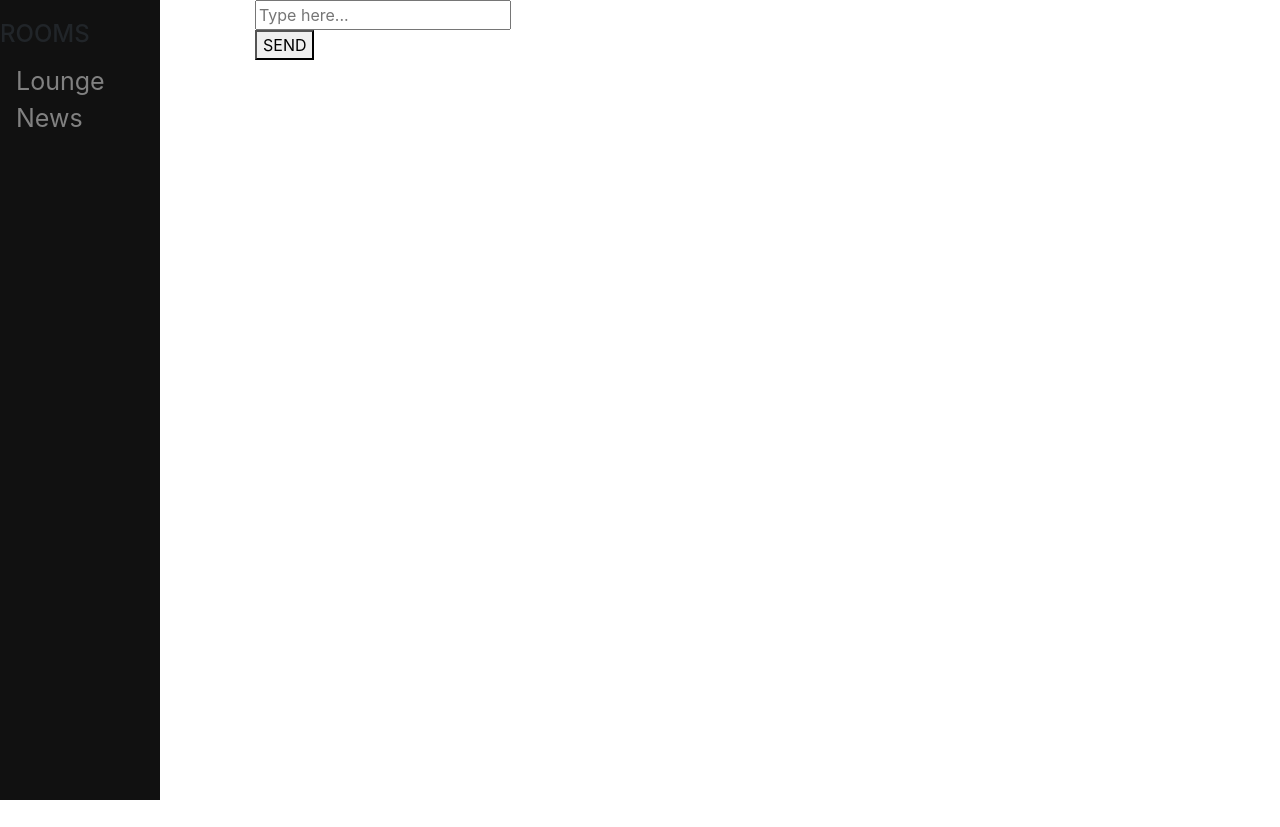
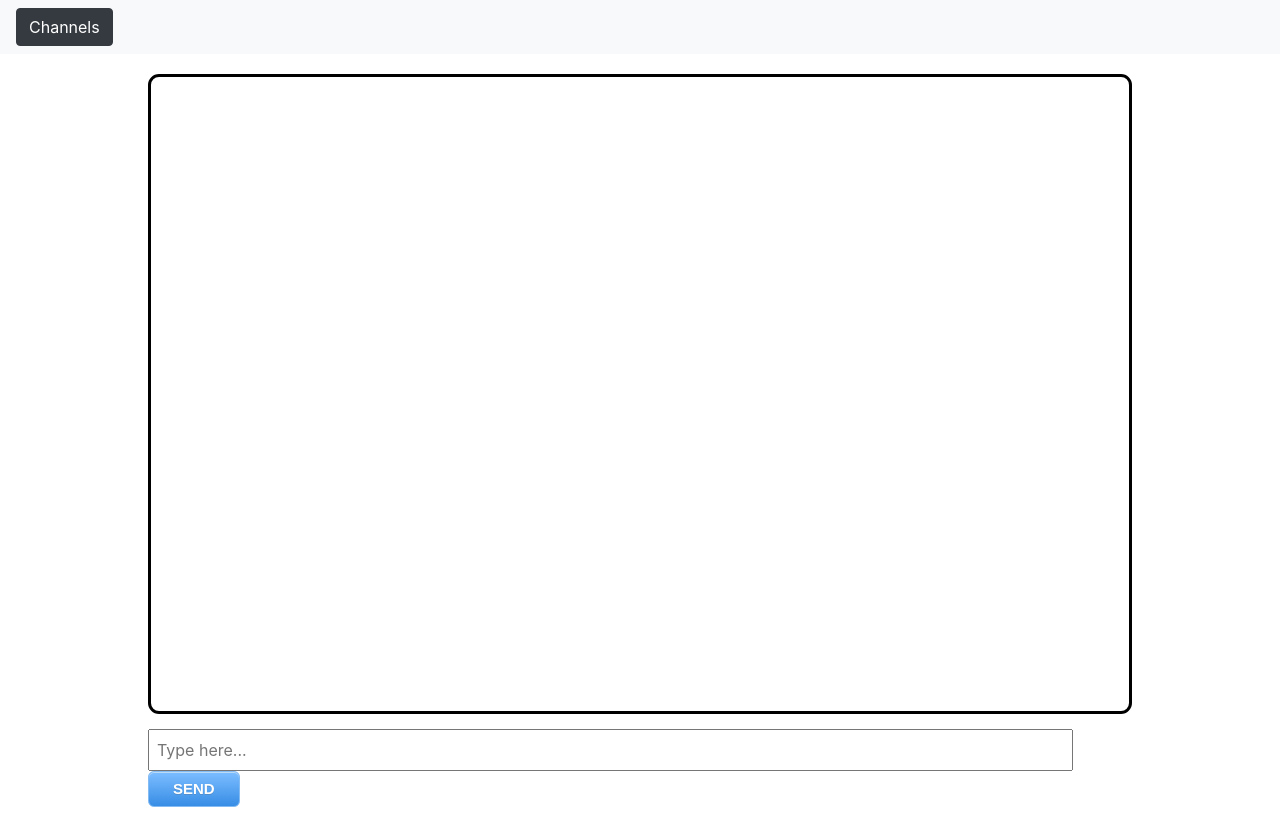
Before and after one commit to Leidhe/project2, a Flask app: page / in a window 1280 px wide. Before the commit the page ends 800 px from the top, so only its background shows below. Run offline with Flask 2, Linux system fonts and the light colour scheme; some libraries are stand-ins or nearby versions.

Commit message:
90% finish ui

```diff
--- a/static/css/style.css
+++ b/static/css/style.css
@@ -1,55 +1,184 @@
-/* The sidebar menu */
-
 .sidenav {
     height: 100%;
-    /* Full-height: remove this if you want "auto" height */
-    width: 160px;
-    /* Set the width of the sidebar */
+    /* 100% Full-height */
+    width: 0;
+    /* 0 width - change this with JavaScript */
     position: fixed;
-    /* Fixed Sidebar (stay in place on scroll) */
+    /* Stay in place */
     z-index: 1;
     /* Stay on top */
     top: 0;
     /* Stay at the top */
     left: 0;
     background-color: #111;
-    /* Black */
+    /* Black*/
     overflow-x: hidden;
     /* Disable horizontal scroll */
-    padding-top: 20px;
+    padding-top: 60px;
+    /* Place content 60px from the top */
+    transition: 0.5s;
+    /* 0.5 second transition effect to slide in the sidenav */
 }
 
-/* The navigation menu links */
-
 .sidenav ul {
-    padding: 6px 8px 6px 16px;
+    padding: 8px 8px 8px 32px;
     text-decoration: none;
     font-size: 25px;
     color: #818181;
     display: block;
+    transition: 0.3s;
 }
 
-/* When you mouse over the navigation links, change their color */
+.sidenav .closebtn {
+    position: absolute;
+    top: 0;
+    right: 25px;
+    font-size: 36px;
+    margin-left: 50px;
+}
+
+.sidenav li {
+    margin-top: 2%;
+}
 
 .sidenav li:hover {
-    color: #f1f1f1;
+    color: grey;
 }
 
-/* Style page content */
-
 #main {
-    margin-left: 160px;
-    /* Same as the width of the sidebar */
-    padding: 0px 10px;
+    transition: margin-left .5s;
+    padding: 20px;
+    width: 80%;
+    height: 100%;
+    margin-left: 10%;
+    margin-right: 10%;
 }
 
-/* On smaller screens, where height is less than 450px, change the style of the sidebar (less padding and a smaller font size) */
+#title {
+    margin-top: 15%;
+    color: white;
+}
 
-@media screen and (max-height: 450px) {
+#channels {
+    margin-top: 5%;
+}
+
+#add-channel {
+    text-decoration: none;
+    margin-right: 7px;
+    transition: 0s;
+    min-width: 300px;
+}
+
+#add-new-channel {
+    padding: 3px;
+    font-size: 16px;
+    border-style: solid;
+    border-width: 2px;
+    border-radius: 8px;
+    border-color: #291ec2;
+    box-shadow: 1px 0px 4px 0px rgba(42, 42, 42, .75);
+}
+
+#add-new-channel.focus {
+    outline: none;
+}
+
+#main-nav {
+    transition: margin-left .5s;
+}
+
+.chat {
+    border: 2px solid #dedede;
+    background-color: #f1f1f1;
+    border-radius: 10px;
+    padding: 10px;
+    margin: 10px 0;
+    width: 50%;
+    margin-left: 2%;
+    word-break: break-all;
+}
+
+.time-right {
+    color: #aaa;
+    display: inline;
+
+}
+
+p {
+    margin: 0;
+    padding: 0;
+}
+
+#display-messages-pannel {
+    width: 100%;
+    height: 80vh;
+    overflow-y: scroll;
+    border: 3px solid #000000;
+    border-radius: 11px;
+    -moz-border-radius: 11px;
+    -webkit-border-radius: 11px;
+}
+
+#input-message {
+    padding-top: 1.5%;
+    text-decoration: none;
+    transition: 0s;
+}
+
+#user_message {
+    width: 94%;
+    padding: 7px
+}
+
+#send_message {
+    box-shadow: inset 0px 1px 0px 0px #bbdaf7;
+    background: linear-gradient(to bottom, #79bbff 5%, #378de5 100%);
+    background-color: #79bbff;
+    border-radius: 6px;
+    border: 1px solid #84bbf3;
+    display: inline-block;
+    cursor: pointer;
+    color: #ffffff;
+    font-family: Arial;
+    font-size: 15px;
+    font-weight: bold;
+    padding: 6px 24px;
+    text-decoration: none;
+    text-shadow: 0px 1px 0px #528ecc;
+}
+
+#send_message:hover {
+    background: linear-gradient(to bottom, #378de5 5%, #79bbff 100%);
+    background-color: #378de5;
+}
+
+#send_message:active {
+    position: relative;
+    top: 1px;
+}
+
+@media (max-width: 700px) {
     .sidenav {
         padding-top: 15px;
     }
-    .sidenav ul {
+    .sidenav a {
         font-size: 18px;
     }
+    .chat {
+        width: 95%;
+    }
+    #display-messages-pannel {
+        width: 100%;
+        height: 70vh;
+        overflow-y: scroll;
+        border: none;
+    }
+    #user_message {
+        width: 79%;
+        padding: 7px
+    }
+    #send_message {
+        padding: 7px 3px;
+    }
 }
--- a/static/scripts/index.js
+++ b/static/scripts/index.js
@@ -4,12 +4,7 @@ if (!localStorage.getItem('username'))
 
 
 document.addEventListener('DOMContentLoaded', () => {
-
-
-
     let room;
-
-
     // Connect to websocket
     var socket = io.connect(location.protocol + '//' + document.domain + ':' + location.port);
 
@@ -22,14 +17,19 @@ document.addEventListener('DOMContentLoaded', () => {
         const username = localStorage.getItem('username');
         const span_user = document.createElement('span');
         const span_timestamp = document.createElement('span');
-        const p = document.createElement('p');
+        const container= document.createElement('div');
+        const msg = document.createElement('p');
         const br = document.createElement('br');
+        span_timestamp.classList.add("time-right");
+
         if (data.time_stamp) {
             span_user.innerHTML = username
             span_timestamp.innerHTML = data.time_stamp;
-            p.innerHTML = span_user.outerHTML + br.outerHTML + data.msg + br.outerHTML + span_timestamp.outerHTML;
+            msg.innerHTML = data.msg
+            container.innerHTML =  span_user.outerHTML + br.outerHTML + msg.outerHTML + span_timestamp.outerHTML;
+            container.classList.add("chat");
 
-            document.querySelector('#display-messages-pannel').append(p);
+            document.querySelector('#display-messages-pannel').append(container);
         }
         else{
             printSysMsg(data.msg)
@@ -38,6 +38,7 @@ document.addEventListener('DOMContentLoaded', () => {
     });
 
     document.querySelector('#send_message').onclick = () => {
+        console.log("hola");
         socket.send({ 'msg': document.querySelector('#user_message').value, 'room': room });
 
         //Clear input area
--- a/static/scripts/other.js
+++ b/static/scripts/other.js
@@ -9,4 +9,22 @@ document.addEventListener('DOMContentLoaded', () => {
         }
     })
 
-})
+});
+
+
+function openNav() {
+    document.getElementById("mySidenav").style.width = "300px";
+    document.getElementById("main").style.marginLeft = "300px";
+    document.getElementById("main-nav").style.marginLeft = "300px";
+
+}
+
+/* Set the width of the side navigation to 0 and the left margin of the page content to 0 */
+function closeNav() {
+    document.getElementById("mySidenav").style.width = "0";
+    document.getElementById("main").style.marginLeft = "10%";
+    document.getElementById("main-nav").style.marginLeft = "0px";
+
+}
+
+/* Set the width of the side navigation to 0 and the left margin of the page content to 0 */
--- a/templates/index.html
+++ b/templates/index.html
@@ -26,45 +26,50 @@
 </head>
 
 <body>
-    <!--Navigation bar-->
-    <div class="container">
-        <nav>
+    <!--Main nav-->
+    <nav id="main-nav" class="navbar navbar-expand-lg navbar-light bg-light">
+        <button class="btn btn-dark" id="open" onclick="openNav()">Channels</button>
+    </nav>
 
-        </nav>
-        <nav>
+    <!--Sidebar-->
     <div id="mySidenav" class="sidenav">
+        <a href="javascript:void(0)" class="closebtn" onclick="closeNav()">&times;</a>
 
-                <h4>ROOMS</h4>
+        <div id="main-nav">
+            <div class="title">Flack</div>
+            <div id="add-channel" class="container input-group">
+                <h4 id="title">Add a new channel!</h4>
+                <input type="text" id="add-new-channel" placeholder="Add a new channel!" autocomplete="off"><br>
+                <button id="btn-add-channel" class="btn btn-dark">Add</button>
+            </div>
+
+            <div id="channels" class="container">
+                <h4 id="title">Channels</h4>
                 <ul style="list-style: none;">
                     {% for room in rooms %}
                     <li class="select-room">{{ room|title }}</li>
                     {% endfor %}
-
                 </ul>
+            </div>
+        </div>
     </div>
     </nav>
     <div id="main">
-            <!-- Room selection bar-->
-
-
-            <!-- Message area-->
-            <div id="right-pannel">
         <!-- Chat area-->
-
         <div id="display-messages-pannel">
 
         </div>
         <!-- Input area-->
 
-                <div id="input-message">
+        <div id="input-message"  class="input-group">
             <input type="text" id="user_message" placeholder="Type here..." autocomplete="off"><br>
             <button id="send_message">SEND</button>
 
         </div>
+
+
     </div>
 
-        </div>
-    </div>
 </body>
 
 </html>
```
Lines whose indentation alone changed are shown as unchanged.
